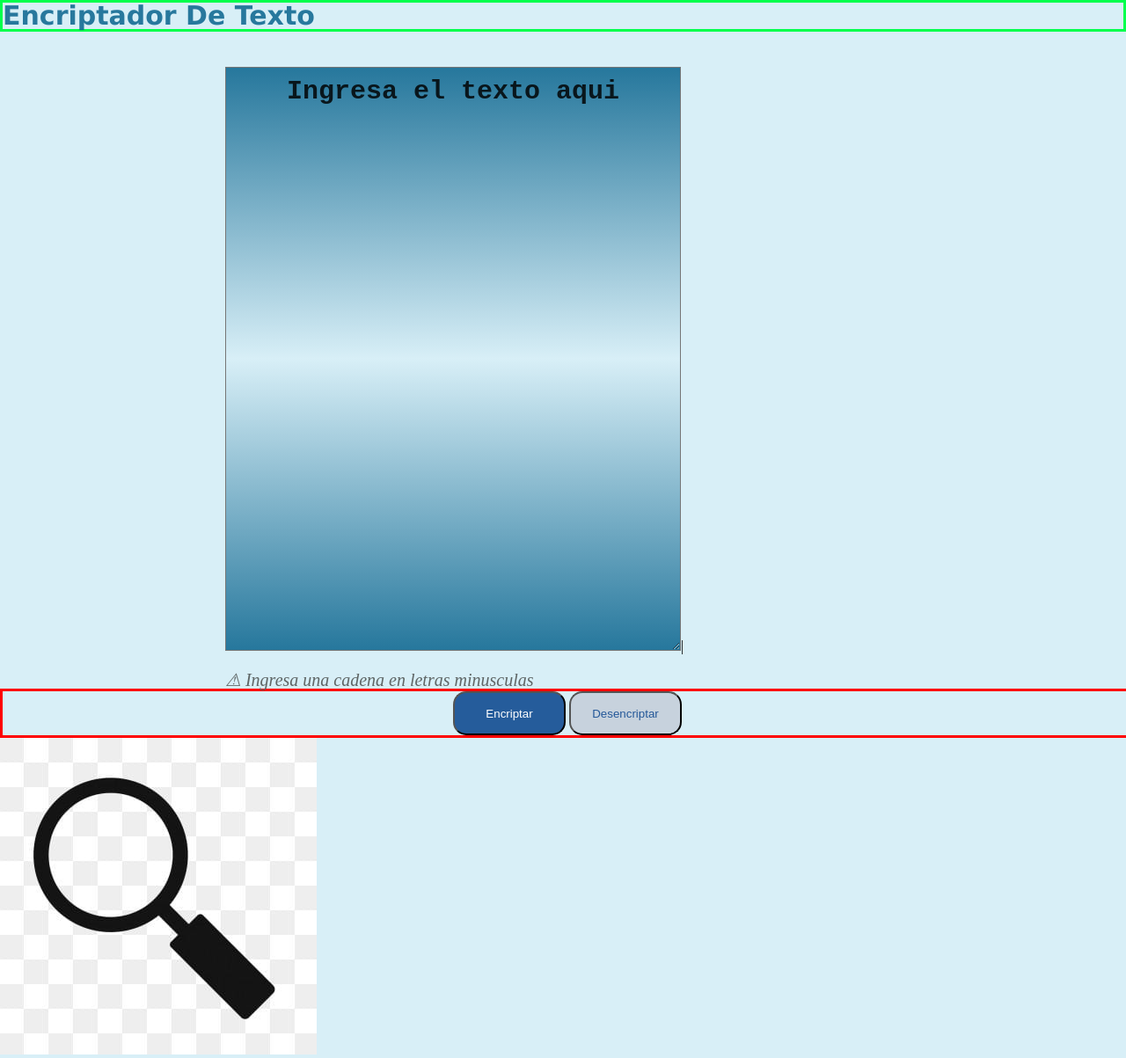
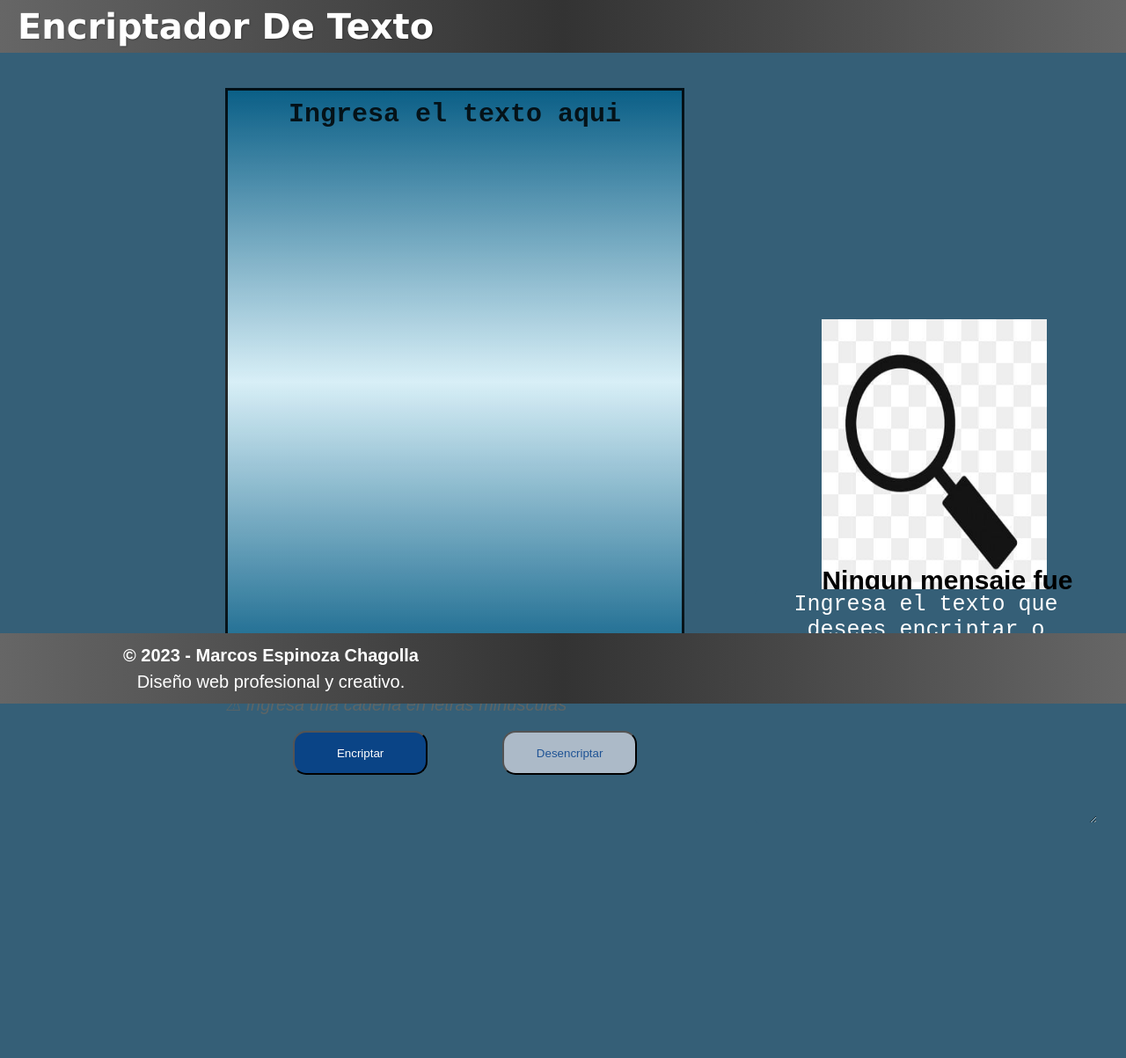
Before and after one commit to MarcosEspinoza-9/Encriptador-de-texto, a plain HTML site: page index.html in a window 1280 px wide. Shown: the top 1203 px of the page at 88% size. After the commit the page ends 937 px from the top, so only its background shows below. Drawn offline with Linux system fonts and the light colour scheme.

Commit message:
Estilos terminados para la primera pantalla

```diff
--- a/index.html
+++ b/index.html
@@ -6,6 +6,8 @@
     <link rel="stylesheet" href="reset.css">
     <link rel="stylesheet" href="style.css">
     <link rel="icon" href="img/favicon.png">
+    <link rel="stylesheet" href="css/font-awesome/css/font-awesome.min.css">
+
     <title>Encriptador De Texto</title>
 </head>
 <body>
@@ -19,13 +21,23 @@
         <!--? PAGE CONTENT (Contenido de la Pagina) -->
         <main class="principal">
             <!--? rigth seccion (Parte Principal derecha) -->
-            <textarea name="name1" id="texto1" cols="47" rows="8" required placeholder="Ingresa el texto aqui"></textarea>|
+            <textarea name="name1" id="texto1" cols="47" rows="8" required placeholder="Ingresa el texto aqui"></textarea>
 
             <!-- <label for="ingresarTexto"></label> -->
             <!-- <input type="text" id="ingresarTexto" class="encriptarDesencriptar" required placeholder="Ingresa una cadena en minusculas"> -->
 
             <!--! NOTA PARA EL USUARIO -->
             <h2>Ingresa una cadena en letras minusculas</h2>
+
+            <!-- **************************************** -->
+
+            <img src="img/search.jpg" class="busqueda" alt="mensaje no encontrado">
+            <h3 class="a">Ningun mensaje fue encontrado</h3>
+            <textarea name="name2" id="texto2" cols="47" rows=9" required placeholder="Ingresa el texto que desees encriptar o desencriptar"></textarea>
+
+
+
+            <!-- **************************************** -->
 
             <!--? Buttons Section (Seccion de botones) -->
             <section class="botones">
@@ -34,24 +46,25 @@
             </section>
 
             <!--? left seccion (Parte derecha) -->
-            <section class="mostrarMensaje">
-                <img src="img/search.jpg" alt="mensaje no encontrado">
-                <h2>Ningun mensaje fue encontrado</h2>
-                <textarea name="name2" id="texto2" cols="47" rows="8" required placeholder="Ingresa el texto que desees encriptar o desencriptar"></textarea>
-            </section>
+            <!-- <section class="mostrarMensaje">
+
+            </section> -->
 
         </main>
 
+
         <!--? FOOTER -->
-     <footer>
+        <footer class="footer">
+            <div class="contenedor">
+              <div class="informacion">
+                <p>&copy; 2023 - Marcos Espinoza Chagolla</p>
+                <p>Diseño web profesional y creativo.</p>
+              </div>
+            </div>
+          </footer>
 
-        <!-- <img src="img/logo.png" alt="Logo no disponible"> -->
-        <p>
-            &copy Autor: Marcos Espinoza Chagolla
-        </p>
-        <a href="https://github.com/MarcosEspinoza-9">GitHub: MarcosEspinoza-9</a>
-
-      </footer>
+            <div class="context">
+        </div>
 
 </body>
 </html>
--- a/style.css
+++ b/style.css
@@ -1,17 +1,27 @@
 body{
-    background-color: #d8eff7;
+    background-color: #355f77;
+    ;
+    font-family: 'Exo', sans-serif;
     /* border: red solid ; */
 }
 
-h1{
-    font-size: 30px;
+h1 {
+    font-size: 40px;
     font-weight: bold;
-    font-family:'Lucida Sans', 'Lucida Sans Regular', 'Lucida Grande', 'Lucida Sans Unicode', Geneva, Verdana, sans-serif;
-    color: rgba(2, 95, 138, 0.831);
-    border: rgb(0, 255, 76) solid ;
-}
+    font-family: 'Lucida Sans', 'Lucida Sans Regular', 'Lucida Grande', 'Lucida Sans Unicode', Geneva, Verdana, sans-serif;
+    color: #fff;
+
+    text-shadow: 1px 1px 2px rgba(0, 0, 0, 0.3);
+
+
+    background-image: linear-gradient(to right,#666, #333, #666);
+    color: #fff;
+    padding: 10px 20px;
+  }
+
 
 .principal{
+    /* border: rgba(0, 0, 0, 0.831) solid; */
     width: 100%;
     padding: 40px 0 10px 0;
 }
@@ -19,9 +29,11 @@ h1{
 #texto1{
     background: linear-gradient(  rgba(2, 95, 138, 0.831), #d8eff7 , rgba(2, 95, 138, 0.831));
 
+
 }
 
 .principal #texto1{
+    border: rgba(0, 0, 0, 0.831) solid;
    width: 40%;
    height: 650px;
    text-align: center;
@@ -54,24 +66,107 @@ h2::before{
 }
 
 .botones{
-    width: 100%;
-    border: red solid;
+    position: relative;
+    width: 40%;
+    /* border: red solid; */
+    padding-top: 20px;
+    padding-bottom: 20px;
+    margin-left: 20%;
 }
 
 .botones .encriptar{
-    width: 10%;
+    width: 30%;
     height: 50px;
     border-radius: 15px;
     color: rgb(255, 255, 255);
     background-color: #023f8ad4;
-    margin-left: 40%;
+    margin-left: 15%;
 
 }
 
 .botones .desencriptar{
-    width: 10%;
+    width: 30%;
     height: 50px;
     border-radius: 15px;
     color:  #023f8ad4;
     background-color: #c4cdd9d4;
+    margin-left: 80px;
 }
+
+.mostrarMensaje{
+    width: 100%;
+    border: rgb(255, 251, 0) solid;
+    padding-top: 40px;
+    padding-bottom: 40px;
+}
+
+.principal .busqueda{
+    position: absolute;
+    margin-left: 73%;
+    margin-top: -35%;
+    width: 20%;
+    height: 40%;
+}
+
+.principal .a{
+    position: absolute;
+    margin-left: 73%;
+    font-size: 30px;
+    margin-top: -13%;
+    font-weight: bold;
+}
+
+.principal #texto2{
+    position: absolute;
+    margin-left: 67%;
+    width: 30%;
+    font-size: 25px;
+    margin-top: -11%;
+    background-color: #355f77;
+    color: #ffffff;
+    border: 1px solid #355f77;
+    border-radius: 5px;
+}
+
+#texto2::placeholder{
+   text-align: center;
+   color: #ffffff;
+}
+
+/*? FOOTER */
+
+.footer {
+  position: absolute;
+  bottom: 0;
+  width: 100%;
+  background-image: linear-gradient(to right,#666, #333, #666);
+  color: #fff;
+  padding: 10px 0;
+  text-align: center;
+}
+
+.footer .contenedor {
+  max-width: 1000px;
+  margin: 0 auto;
+  display: flex;
+  justify-content: space-between;
+  align-items: center;
+}
+
+.footer .informacion p {
+  margin: 0;
+  font-size: 20px;
+  line-height: 1.5;
+}
+
+.footer .informacion p:first-child {
+  font-weight: bold;
+}
+
+
+@media (max-width: 768px) {
+  .footer .contenedor {
+    flex-direction: column;
+    align-items: flex-start;
+  }
+}
```
